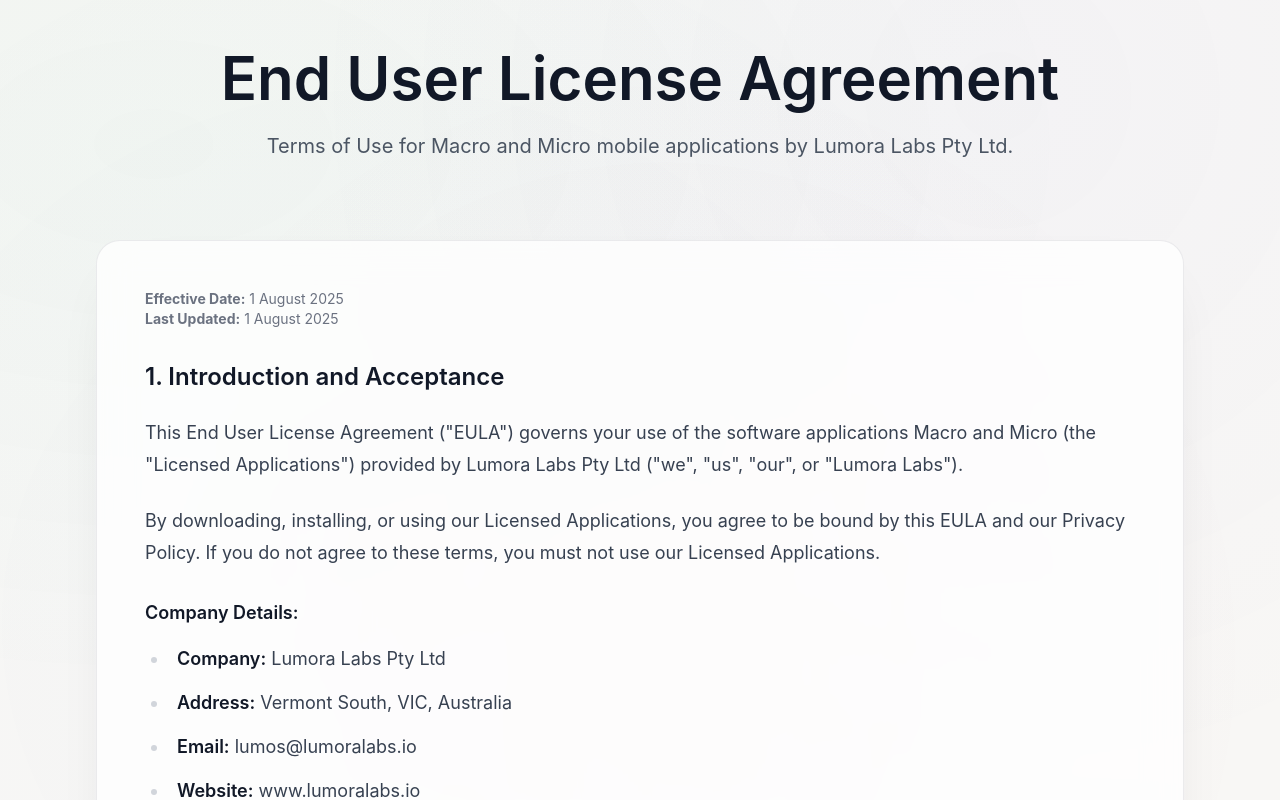
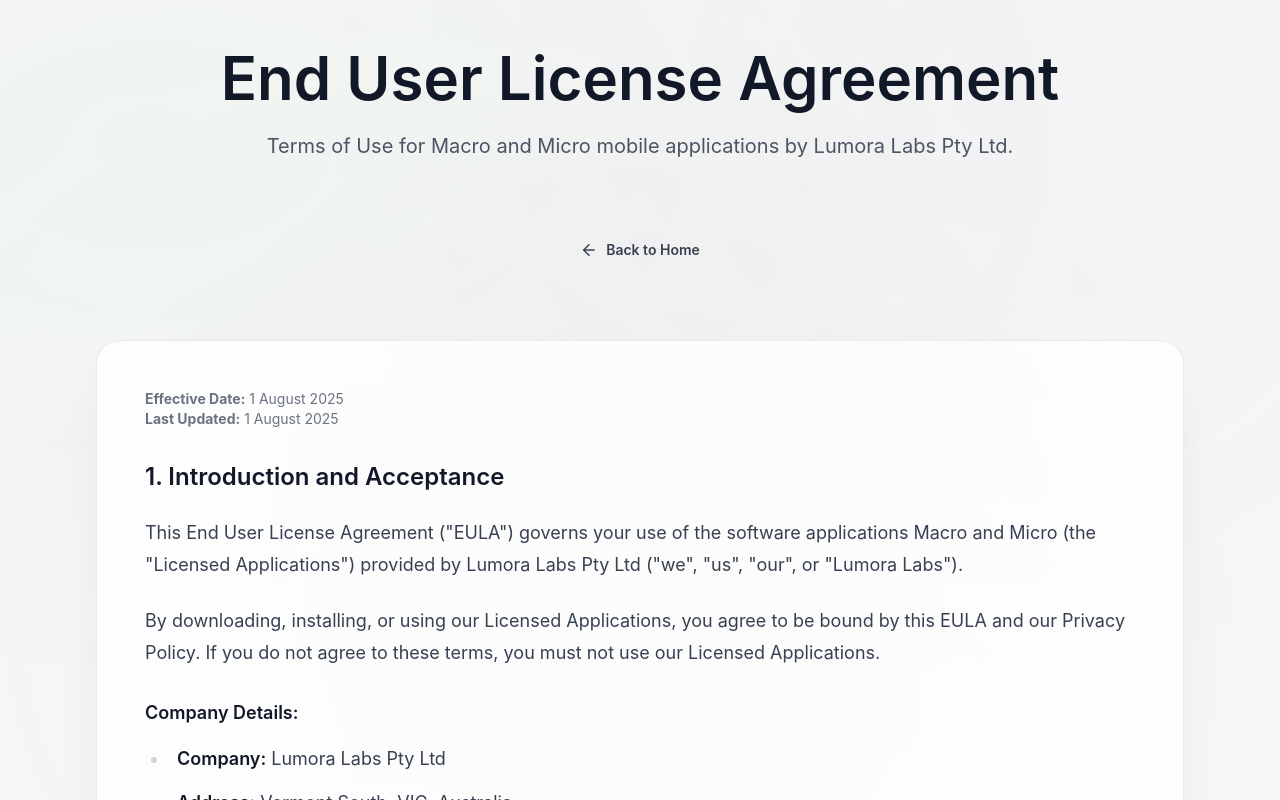
Before and after one commit to Imhermes1/LumoraLabsSite, a Next.js app: page /terms-of-use in a window 1280 px wide. Shown: the top 800 px of the page. Built offline with nearby package versions, Linux system fonts and the light colour scheme.

Commit message:
feat: add navigation link to return to home in Terms of Use page

```diff
--- a/src/app/terms-of-use/page.tsx
+++ b/src/app/terms-of-use/page.tsx
@@ -1,5 +1,7 @@
 import React from 'react'
 import { Metadata } from 'next'
+import Link from 'next/link'
+import { ArrowLeft } from 'lucide-react'
 import PageShell from '@/components/PageShell'
 import RevealOnScroll from '@/components/RevealOnScroll'
 
@@ -21,6 +23,13 @@ export default function TermsOfUse() {
       </header>
 
       <main className="flex flex-col gap-12">
+        <Link
+          href="/"
+          className="mb-8 flex w-full items-center justify-center gap-2 text-sm font-semibold text-gray-700 transition-colors hover:text-gray-900"
+        >
+          <ArrowLeft size={18} />
+          Back to Home
+        </Link>
         <RevealOnScroll>
           <section className="page-surface rounded-3xl p-8 md:p-12">
             <div className="mb-8">
```
